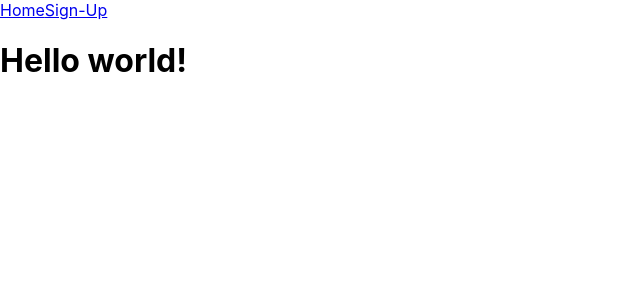
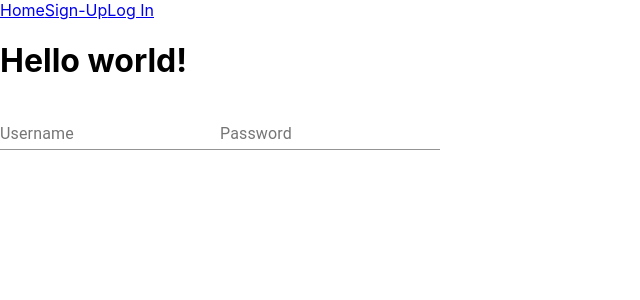
Before and after one commit to Prudent-de-Friess-United/front-end, a React (Create React App) app in the folder client/: page /sign-in in a window 1280 px wide. Shown: the top 300 px of the page, without its empty margins (0-640 px from the left). Built offline with nearby package versions, Linux system fonts and the light colour scheme.

Commit message:
Build log in form

```diff
--- a/client/src/App.js
+++ b/client/src/App.js
@@ -4,6 +4,7 @@ import Landing from "./components/Landing";
 import Navbar from "./components/Navbar";
 import Signup from "./components/Signup";
 import Home from "./components/Home";
+import Login from "./components/Login"
 import { Link } from "react-router-dom";
 
 function App() {
@@ -21,7 +22,7 @@ function App() {
             <Signup />
           </Route>
           <Route path="/sign-in">
-
+            <Login/>
           </Route>
           <Route path="/user-home">
             <Home />
--- a/client/src/components/Login.js
+++ b/client/src/components/Login.js
@@ -0,0 +1,16 @@
+import React from 'react';
+import TextField from "@material-ui/core/TextField";
+
+
+function Login(){
+    return (
+        <div>
+            <form className='login'>
+                <TextField id='username' label='Username'/>
+                <TextField id='password' label='Password'/>
+            </form>
+        </div>
+    )
+}
+
+export default Login;
--- a/client/src/components/Navbar.js
+++ b/client/src/components/Navbar.js
@@ -7,7 +7,7 @@ function Navbar() {
         <nav>
             <Link to="/">Home</Link>
             <Link to="/sign-up">Sign-Up</Link>
-
+            <Link to="/sign-in">Log In</Link>
         </nav>
     )
 }
--- a/client/src/components/Signup.js
+++ b/client/src/components/Signup.js
@@ -84,9 +84,7 @@ function Signup(){
                                 <ListItemText primary={language} />
                             </MenuItem>
                         ))}
-
                     </Select>
-
                 </FormControl>
                 <FormControl>
                     <InputLabel id="country">Country</InputLabel>
```
